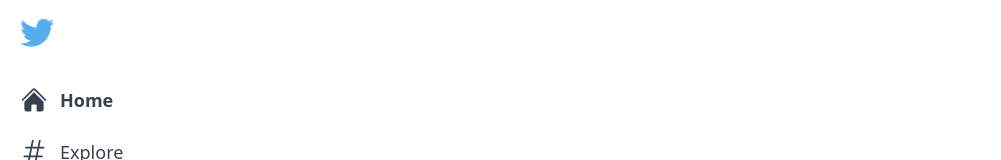
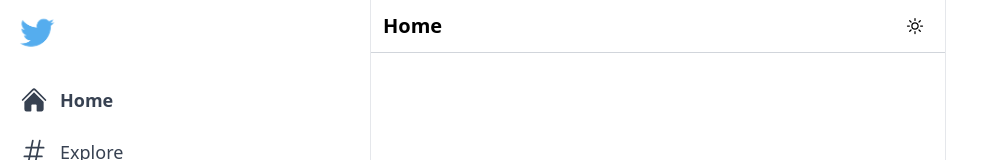
Before and after one commit to Ahmd-Khaled/twitter-v4, a Next.js app: page / in a window 1280 px wide. Shown: the top 160 px of the page, without its empty margins (0-1001 px from the left). Built offline with nearby package versions, Linux system fonts and the light colour scheme.

Commit message:
Create Feed component and its Header

```diff
--- /dev/null
+++ b/components/Feed.js
@@ -0,0 +1,17 @@
+import { MoonIcon, SparklesIcon, SunIcon } from "@heroicons/react/24/outline";
+
+const Feed = () => {
+  return (
+    <div className="xl:ml-[370px] border-l border-r border-gray-200 xl:min-w-[576px] sm:ml-[73px] flex-grow max-w-xl">
+      <div className="flex items-center justify-between py-2 px-3 sticky top-0 z-50 bg-white border-b border-gray-300">
+        <h2 className="text-lg sm:text-xl font-bold cursor-pointer">Home</h2>
+        <div className="hoverEffect flex items-center justify-center px-0 ml-auto w-9 h-9">
+          <SunIcon className="h-5" />
+          {/* <MoonIcon className="h-5" /> */}
+        </div>
+      </div>
+    </div>
+  )
+}
+
+export default Feed;
--- a/components/index.js
+++ b/components/index.js
@@ -1,2 +1,3 @@
 export { default as Sidebar } from './Sidebar';
 export { default as SidebarMenuItem } from './SidebarMenuItem';
+export { default as Feed } from './Feed';
--- a/pages/index.js
+++ b/pages/index.js
@@ -1,7 +1,7 @@
 import Head from 'next/head'
 import Image from 'next/image'
 import { Inter } from '@next/font/google'
-import { Sidebar } from '@/components'
+import { Feed, Sidebar } from '@/components'
 
 const inter = Inter({ subsets: ['latin'] })
 
@@ -16,8 +16,7 @@
       </Head>
       <main className='flex min-h-screen max-w-7xl mx-auto'>
         <Sidebar />
-
-        {/* Feed */}
+        <Feed />
 
         {/* Widgets */}
 
```
